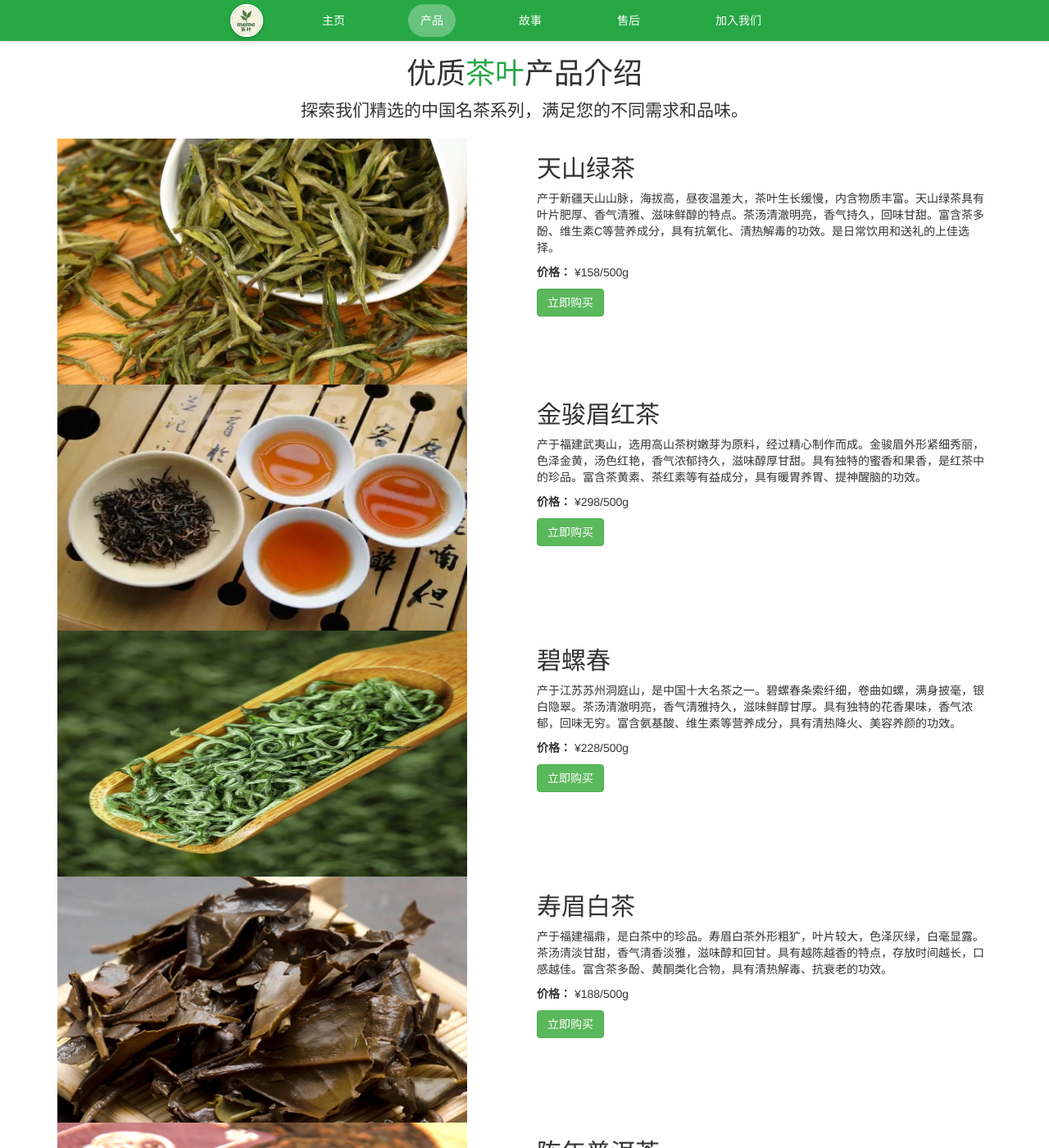
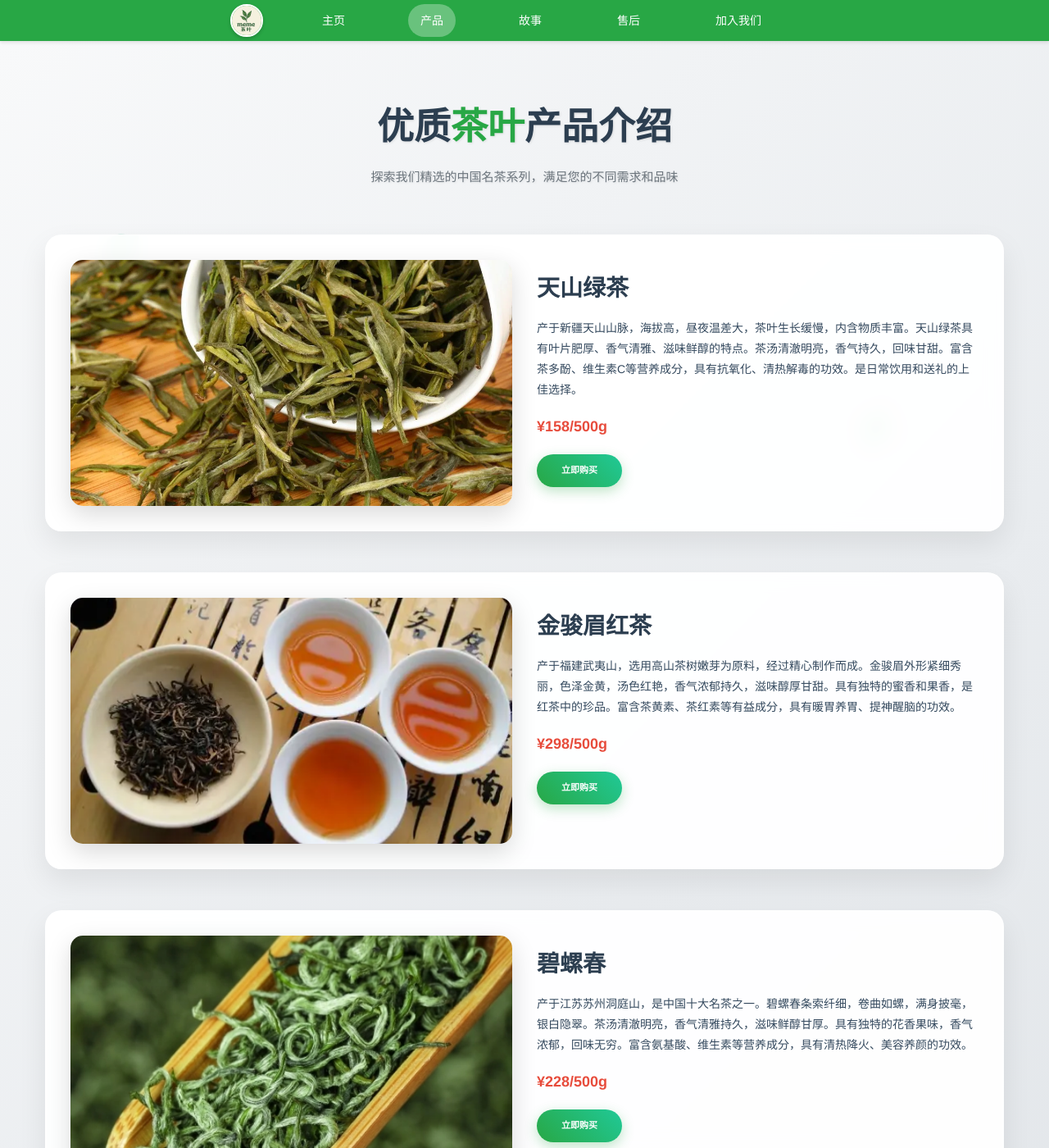
Before and after one commit to newgoodtea/newgoodtea.github.io, a Jekyll site: the page built from products.html, in a window 1280 px wide and 1400 px high. Shown: the whole window at 82% size. Built offline with Jekyll 4.4.1, drawn with Linux system fonts in a browser that asks for light colours; nearby versions of some CDN libraries.

Commit message:
产品和主页V2.0

```diff
--- a/products.html
+++ b/products.html
@@ -1,75 +1,299 @@
 ---
 title: Products
 ---
- <!-- 茶叶产品介绍 -->
-<div class="container mt-5">
-    <div class="text-center mb-4">
-        <h1 class="display-4">优质<span style="color: #28a745;">茶叶</span>产品介绍</h1>
-        <p class="lead">探索我们精选的中国名茶系列，满足您的不同需求和品味。</p>
+
+<style>
+/* 产品页面背景样式 - 淡色系 */
+.products-background {
+    background: linear-gradient(135deg, #f8f9fa 0%, #e9ecef 50%, #dee2e6 100%);
+    min-height: 100vh;
+    position: relative;
+    overflow: hidden;
+}
+
+/* 背景装饰元素 */
+.bg-decoration {
+    position: absolute;
+    width: 100%;
+    height: 100%;
+    top: 0;
+    left: 0;
+    pointer-events: none;
+    z-index: 1;
+}
+
+.floating-tea-leaves {
+    position: absolute;
+    width: 40px;
+    height: 40px;
+    background: linear-gradient(45deg, #28a745, #20c997);
+    border-radius: 50% 0 50% 0;
+    animation: float 6s ease-in-out infinite;
+    opacity: 0.4;
+}
+
+.leaf-1 { top: 10%; left: 10%; animation-delay: 0s; }
+.leaf-2 { top: 20%; right: 15%; animation-delay: 2s; }
+.leaf-3 { bottom: 30%; left: 20%; animation-delay: 4s; }
+.leaf-4 { bottom: 15%; right: 10%; animation-delay: 1s; }
+.leaf-5 { top: 60%; left: 5%; animation-delay: 3s; }
+
+@keyframes float {
+    0%, 100% { transform: translateY(0px) rotate(0deg); }
+    50% { transform: translateY(-20px) rotate(180deg); }
+}
+
+/* 产品容器样式 */
+.product-container {
+    position: relative;
+    z-index: 10;
+    padding: 60px 0;
+}
+
+/* 产品卡片样式 */
+.product-card {
+    background: rgba(255, 255, 255, 0.95);
+    border-radius: 20px;
+    padding: 30px;
+    margin: 50px 0;
+    box-shadow: 0 15px 35px rgba(0, 0, 0, 0.08);
+    transition: all 0.3s ease;
+    backdrop-filter: blur(10px);
+    border: 1px solid rgba(255, 255, 255, 0.3);
+}
+
+.product-card:hover {
+    transform: translateY(-10px);
+    box-shadow: 0 25px 50px rgba(0, 0, 0, 0.12);
+}
+
+/* 产品图片容器 */
+.product-image-container {
+    position: relative;
+    overflow: hidden;
+    border-radius: 15px;
+    box-shadow: 0 10px 30px rgba(0, 0, 0, 0.15);
+}
+
+.product-image-container img {
+    transition: transform 0.3s ease;
+    width: 100%;
+    height: 300px;
+    object-fit: cover;
+}
+
+.product-card:hover .product-image-container img {
+    transform: scale(1.05);
+}
+
+/* 产品信息样式 - 调大字体 */
+.product-info h2 {
+    color: #2c3e50;
+    font-weight: bold;
+    margin-bottom: 20px;
+    font-size: 2.8rem;
+}
+
+.product-info p {
+    color: #34495e;
+    line-height: 1.8;
+    font-size: 1.4rem;
+    margin-bottom: 15px;
+}
+
+.product-price {
+    font-size: 1.8rem;
+    font-weight: bold;
+    color: #e74c3c;
+    margin: 20px 0;
+}
+
+/* 按钮样式 */
+.btn-tea-buy {
+    background: linear-gradient(45deg, #28a745, #20c997);
+    border: none;
+    border-radius: 25px;
+    padding: 12px 30px;
+    font-size: 1.1rem;
+    font-weight: bold;
+    color: white;
+    text-decoration: none;
+    display: inline-block;
+    transition: all 0.3s ease;
+    box-shadow: 0 5px 15px rgba(40, 167, 69, 0.3);
+}
+
+.btn-tea-buy:hover {
+    transform: translateY(-2px);
+    box-shadow: 0 8px 25px rgba(40, 167, 69, 0.4);
+    color: white;
+    text-decoration: none;
+}
+
+/* 标题样式 - 更大字体 */
+.page-title {
+    text-align: center;
+    color: #2c3e50;
+    margin-bottom: 60px;
+    text-shadow: 1px 1px 3px rgba(0, 0, 0, 0.1);
+}
+
+.page-title h1 {
+    font-size: 4.5rem;
+    font-weight: bold;
+    margin-bottom: 25px;
+    color: #2c3e50;
+}
+
+.page-title .tea-highlight {
+    color: #28a745;
+}
+
+.page-title p {
+    font-size: 1.5rem;
+    color: #6c757d;
+    font-weight: 300;
+}
+
+/* 响应式设计 - 手机端也相应调整 */
+@media (max-width: 768px) {
+    .product-card {
+        margin: 30px 0;
+        padding: 20px;
+    }
+
+    .page-title h1 {
+        font-size: 3rem;
+    }
+
+    .page-title p {
+        font-size: 1.2rem;
+    }
+
+    .product-info h2 {
+        font-size: 2.2rem;
+    }
+
+    .product-info p {
+        font-size: 1.2rem;
+    }
+
+    .product-price {
+        font-size: 1.5rem;
+    }
+}
+</style>
+
+<div class="products-background">
+    <!-- 背景装饰元素 -->
+    <div class="bg-decoration">
+        <div class="floating-tea-leaves leaf-1"></div>
+        <div class="floating-tea-leaves leaf-2"></div>
+        <div class="floating-tea-leaves leaf-3"></div>
+        <div class="floating-tea-leaves leaf-4"></div>
+        <div class="floating-tea-leaves leaf-5"></div>
+    </div>
+
+    <div class="container product-container">
+        <!-- 页面标题 -->
+        <div class="page-title">
+            <h1>优质<span class="tea-highlight">茶叶</span>产品介绍</h1>
+            <p>探索我们精选的中国名茶系列，满足您的不同需求和品味</p>
         </div>
 
         <!-- 产品1 - 天山绿茶 -->
-    <div class="row mb-5">
+        <div class="product-card">
+            <div class="row align-items-center">
                 <div class="col-md-6">
-            <img src="assets/css/images/tea/green-tea.png" class="img-fluid" alt="天山绿茶" style="width: 500px; height: 300px;">
+                    <div class="product-image-container">
+                        <img src="assets/css/images/tea/green-tea.png" alt="天山绿茶">
+                    </div>
                 </div>
                 <div class="col-md-6">
+                    <div class="product-info">
                         <h2>天山绿茶</h2>
                         <p>产于新疆天山山脉，海拔高，昼夜温差大，茶叶生长缓慢，内含物质丰富。天山绿茶具有叶片肥厚、香气清雅、滋味鲜醇的特点。茶汤清澈明亮，香气持久，回味甘甜。富含茶多酚、维生素C等营养成分，具有抗氧化、清热解毒的功效。是日常饮用和送礼的上佳选择。</p>
-            <p><strong>价格：</strong> ¥158/500g</p>
-            <a href="/product/green-tea.html" class="btn btn-success">立即购买</a>
+                        <div class="product-price">¥158/500g</div>
+                        <a href="/product/green-tea.html" class="btn-tea-buy">立即购买</a>
+                    </div>
+                </div>
             </div>
         </div>
 
         <!-- 产品2 - 金骏眉红茶 -->
-    <div class="row mb-5">
+        <div class="product-card">
+            <div class="row align-items-center">
                 <div class="col-md-6 order-md-2">
-            <img src="assets/css/images/tea/red-tea.png" class="img-fluid" alt="金骏眉红茶" style="width: 500px; height: 300px;">
+                    <div class="product-image-container">
+                        <img src="assets/css/images/tea/red-tea.png" alt="金骏眉红茶">
+                    </div>
                 </div>
                 <div class="col-md-6 order-md-1">
+                    <div class="product-info">
                         <h2>金骏眉红茶</h2>
                         <p>产于福建武夷山，选用高山茶树嫩芽为原料，经过精心制作而成。金骏眉外形紧细秀丽，色泽金黄，汤色红艳，香气浓郁持久，滋味醇厚甘甜。具有独特的蜜香和果香，是红茶中的珍品。富含茶黄素、茶红素等有益成分，具有暖胃养胃、提神醒脑的功效。</p>
-            <p><strong>价格：</strong> ¥298/500g</p>
-            <a href="/product/black-tea.html" class="btn btn-success">立即购买</a>
+                        <div class="product-price">¥298/500g</div>
+                        <a href="/product/red-tea.html" class="btn-tea-buy">立即购买</a>
+                    </div>
+                </div>
             </div>
         </div>
 
         <!-- 产品3 - 碧螺春 -->
-    <div class="row mb-5">
+        <div class="product-card">
+            <div class="row align-items-center">
                 <div class="col-md-6">
-            <img src="assets/css/images/tea/biluochun.jpg" class="img-fluid" alt="碧螺春" style="width: 500px; height: 300px;">
+                    <div class="product-image-container">
+                        <img src="assets/css/images/tea/biluochun.jpg" alt="碧螺春">
+                    </div>
                 </div>
                 <div class="col-md-6">
+                    <div class="product-info">
                         <h2>碧螺春</h2>
                         <p>产于江苏苏州洞庭山，是中国十大名茶之一。碧螺春条索纤细，卷曲如螺，满身披毫，银白隐翠。茶汤清澈明亮，香气清雅持久，滋味鲜醇甘厚。具有独特的花香果味，香气浓郁，回味无穷。富含氨基酸、维生素等营养成分，具有清热降火、美容养颜的功效。</p>
-            <p><strong>价格：</strong> ¥228/500g</p>
-            <a href="/product/oolong-tea.html" class="btn btn-success">立即购买</a>
+                        <div class="product-price">¥228/500g</div>
+                        <a href="/product/biluochun-tea.html" class="btn-tea-buy">立即购买</a>
+                    </div>
+                </div>
             </div>
         </div>
 
         <!-- 产品4 - 寿眉白茶 -->
-    <div class="row mb-5">
+        <div class="product-card">
+            <div class="row align-items-center">
                 <div class="col-md-6 order-md-2">
-            <img src="assets/css/images/tea/white-tea.png" class="img-fluid" alt="寿眉白茶" style="width: 500px; height: 300px;">
+                    <div class="product-image-container">
+                        <img src="assets/css/images/tea/white-tea.png" alt="寿眉白茶">
+                    </div>
                 </div>
                 <div class="col-md-6 order-md-1">
+                    <div class="product-info">
                         <h2>寿眉白茶</h2>
                         <p>产于福建福鼎，是白茶中的珍品。寿眉白茶外形粗犷，叶片较大，色泽灰绿，白毫显露。茶汤清淡甘甜，香气清香淡雅，滋味醇和回甘。具有越陈越香的特点，存放时间越长，口感越佳。富含茶多酚、黄酮类化合物，具有清热解毒、抗衰老的功效。</p>
-            <p><strong>价格：</strong> ¥188/500g</p>
-            <a href="/product/white-tea.html" class="btn btn-success">立即购买</a>
+                        <div class="product-price">¥188/500g</div>
+                        <a href="/product/white-tea.html" class="btn-tea-buy">立即购买</a>
+                    </div>
+                </div>
             </div>
         </div>
 
         <!-- 产品5 - 陈年普洱 -->
-    <div class="row mb-5">
+        <div class="product-card">
+            <div class="row align-items-center">
                 <div class="col-md-6">
-            <img src="assets/css/images/tea/puer.png" class="img-fluid" alt="陈年普洱" style="width: 500px; height: 300px;">
+                    <div class="product-image-container">
+                        <img src="assets/css/images/tea/puer.png" alt="陈年普洱">
+                    </div>
                 </div>
                 <div class="col-md-6">
+                    <div class="product-info">
                         <h2>陈年普洱茶</h2>
                         <p>产于云南普洱地区，选用优质大叶种茶叶为原料，经过特殊工艺发酵而成。陈年普洱茶色泽红褐，汤色红浓明亮，香气陈香浓郁，滋味醇厚回甘。具有越陈越香的独特品质，是茶叶收藏的佳品。富含茶褐素、没食子酸等有益成分，具有降脂减肥、消食健胃的功效。</p>
-            <p><strong>价格：</strong> ¥368/500g</p>
-            <a href="/product/pu-erh-tea.html" class="btn btn-success">立即购买</a>
+                        <div class="product-price">¥368/500g</div>
+                        <a href="/product/pu-erh-tea.html" class="btn-tea-buy">立即购买</a>
                     </div>
                 </div>
             </div>
+        </div>
+    </div>
+</div>
```
Also changed, not shown: index.html (+3 -5 lines). Lines whose indentation alone changed are shown as unchanged.
